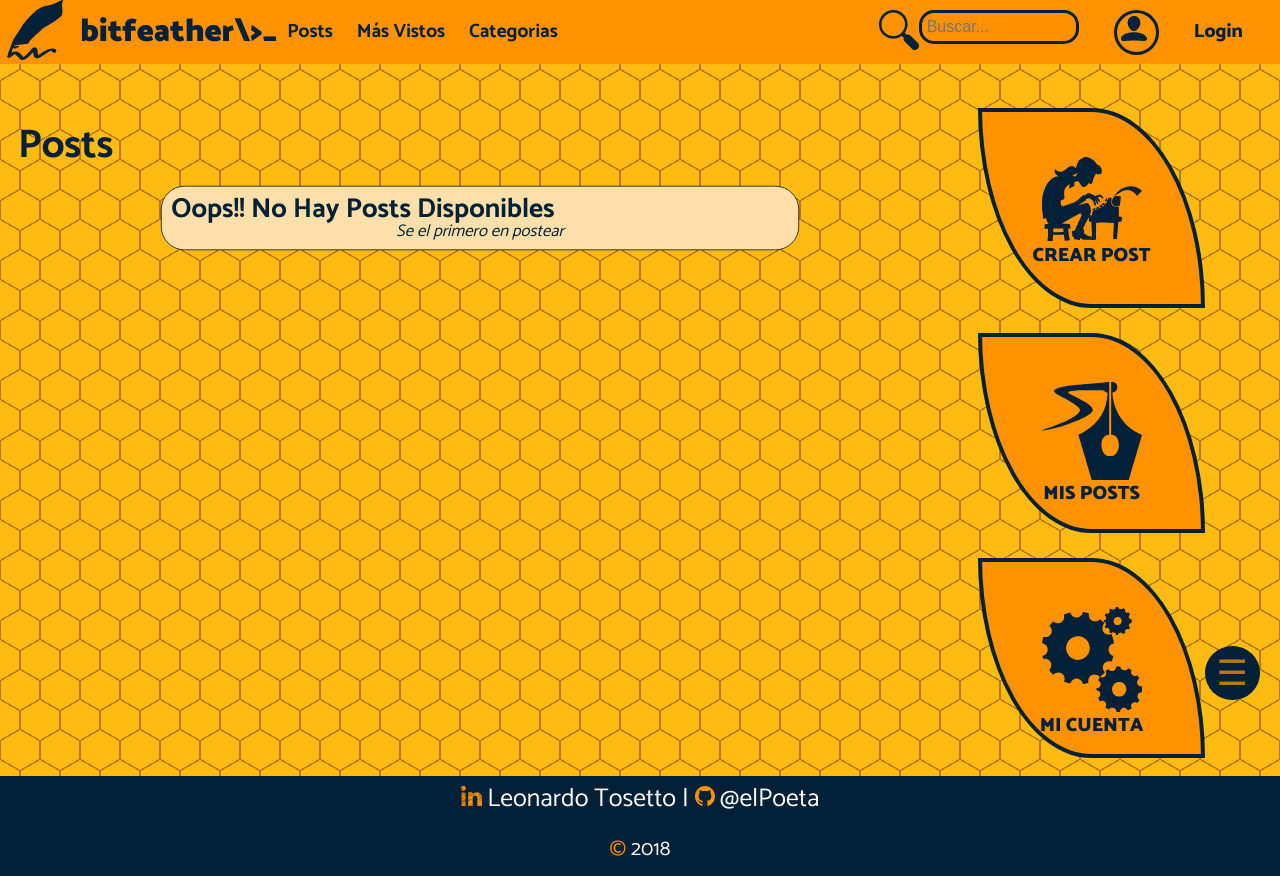
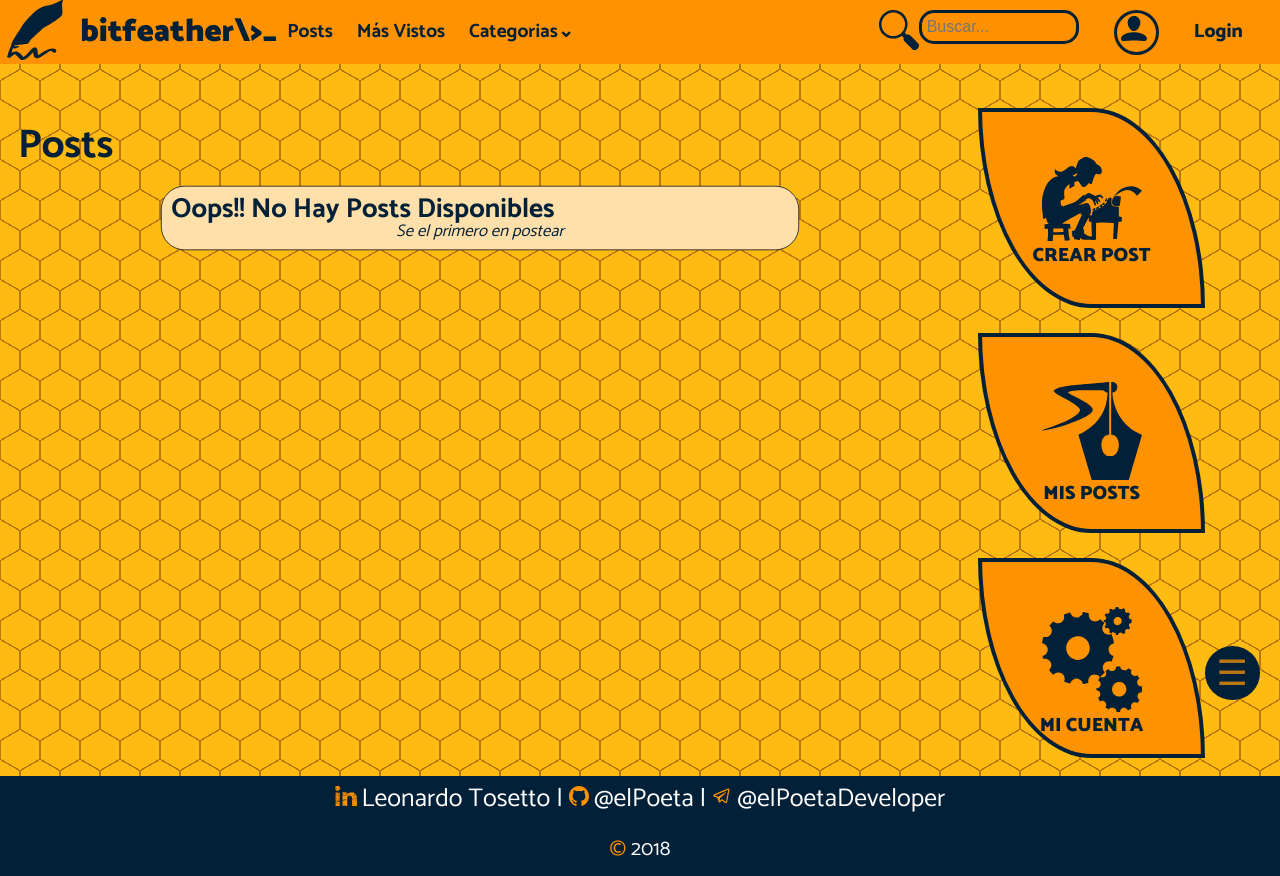
Before and after one commit to elPoeta/proyecto-bitfeather, a plain HTML site: page index.html in a window 1280 px wide. Drawn offline with Linux system fonts and the light colour scheme.

Commit message:
Agregado telegram al footer

```diff
--- a/index.html
+++ b/index.html
@@ -38,7 +38,7 @@
                         <ul>
                             <li><a href="#">Posts</a></li>
                             <li><a href="#">Más Vistos</a></li>
-                            <li><a href="#" id="selecion-categoria-navbar">Categorias</a></li>
+                            <li><a href="#" id="selecion-categoria-navbar">Categorias&#8964;</a></li>
                         </ul>
                 </nav>
                 <div class="busqueda">
@@ -93,7 +93,7 @@
 
         <footer class="footer">
             <div>
-                <p class="autor"><a href="https://ar.linkedin.com/in/leonardo-tosetto" target="_blank"><img src="img/linkedin.svg">Leonardo Tosetto</a> | <a href="https://github.com/elPoeta" target="_blank"><img src="img/gitHub.svg">@elPoeta</a></p>
+                <p class="autor"><a href="https://www.linkedin.com/in/leonardo-tosetto" target="_blank"><img src="img/linkedin.svg">Leonardo Tosetto</a> | <a href="https://github.com/elPoeta" target="_blank"><img src="img/gitHub.svg">@elPoeta</a> | <a href="https://t.me/elPoetaDeveloper" target="_blank"><img src="img/telegram.svg">@elPoetaDeveloper</a></p>
                 </div>
                 <div >
                     <p class="copy"><span>&copy;</span> 2018</p>
@@ -119,7 +119,7 @@
             <li><a href="#">Posts</a></li>
             <li> <a href="#">Más Vistos</a> </li>
             <li>
-                    <a href="#" id="submenu-categorias">Categorias</a>
+                    <a href="#" id="submenu-categorias">Categorias&#8964;</a>
                     <ul class="submenu hide-menu" id="panel-sideMenu">
 
                     </ul>
--- a/js/crearPost.js
+++ b/js/crearPost.js
@@ -11,7 +11,7 @@ class CrearPost{
         <input type="text" id="crear-titulo" name="crear-titulo" placeholder="Titulo">
         <input type="text" id="crear-subtitulo" name="crear-subtitulo" placeholder="Subtitulo">
         <select>
-            <option>Selecionar Categoria</option>
+            <option selected disabled>Selecionar Categoria</option>
             ${categorias.map(categoria =>
               `<option value="${categoria.id}">${categoria.nombre}</option>`
             ).join('')}
```
Also changed, not shown: img/telegram.svg (added).
